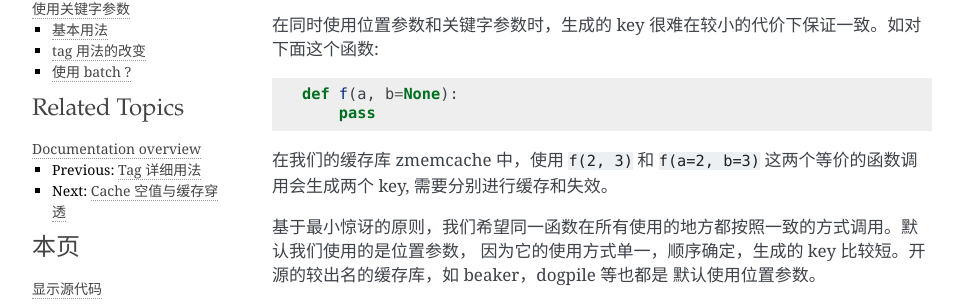
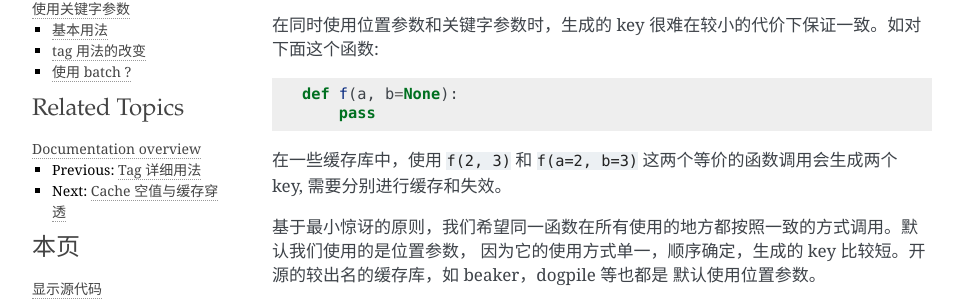
Before and after one commit to zhihu/tache, a plain HTML site: page use_kwargs.html in a window 1280 px wide. Shown: the part 96-402 px from the top of the page, without its empty margins (148-1111 px from the left). Drawn offline with Linux system fonts and the light colour scheme.

Commit message:
update docs

```diff
--- a/use_kwargs.html
+++ b/use_kwargs.html
@@ -50,7 +50,7 @@
     <span class="k">pass</span>
 </pre></div>
 </div>
-<p>在我们的缓存库 zmemcache 中，使用 <code class="docutils literal"><span class="pre">f(2,</span> <span class="pre">3)</span></code> 和 <code class="docutils literal"><span class="pre">f(a=2,</span> <span class="pre">b=3)</span></code> 这两个等价的函数调用会生成两个 key,
+<p>在一些缓存库中，使用 <code class="docutils literal"><span class="pre">f(2,</span> <span class="pre">3)</span></code> 和 <code class="docutils literal"><span class="pre">f(a=2,</span> <span class="pre">b=3)</span></code> 这两个等价的函数调用会生成两个 key,
 需要分别进行缓存和失效。</p>
 <p>基于最小惊讶的原则，我们希望同一函数在所有使用的地方都按照一致的方式调用。默认我们使用的是位置参数，
 因为它的使用方式单一，顺序确定，生成的 key 比较短。开源的较出名的缓存库，如 beaker，dogpile 等也都是
```
Also changed, not shown: searchindex.js (+1 -1 lines), 1 other file.
